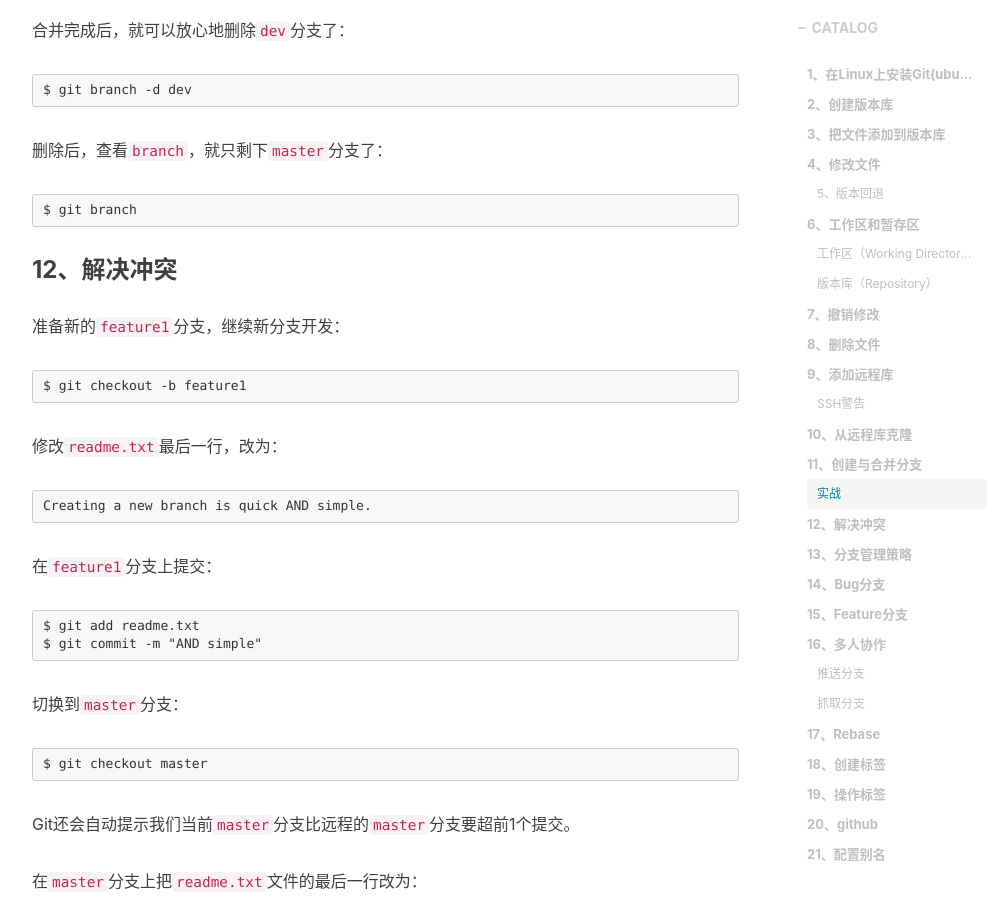
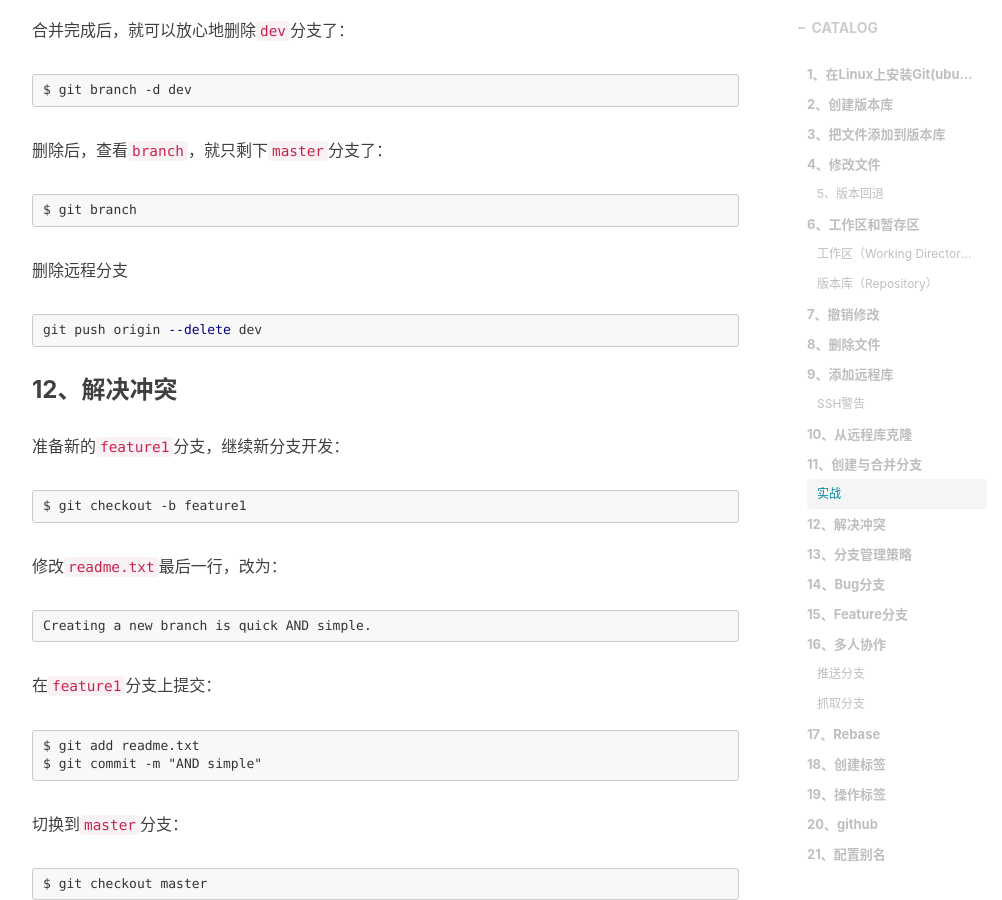
Before and after one commit to msg901216/msg901216.github.io, a Jekyll site: the page built from _posts/2018/tools/2018-12-07-git-and-github.md, in a window 1280 px wide and 900 px high, scrolled down 7585 px. Shown: the whole window, without its empty margins (233-1235 px from the left). Built offline with Jekyll 4.4.1, drawn with Linux system fonts in a browser that asks for light colours; nearby versions of some CDN libraries; comment, search, counter and statistics services are not loaded.

Commit message:
Update 2018-12-07-git-and-github.md

````diff
--- a/_posts/2018/tools/2018-12-07-git-and-github.md
+++ b/_posts/2018/tools/2018-12-07-git-and-github.md
@@ -319,6 +319,12 @@ $ git branch -d dev
 
 ```
 $ git branch
+```
+
+删除远程分支
+
+```bash
+git push origin --delete dev
 ```
 
 ### 12、解决冲突
````
